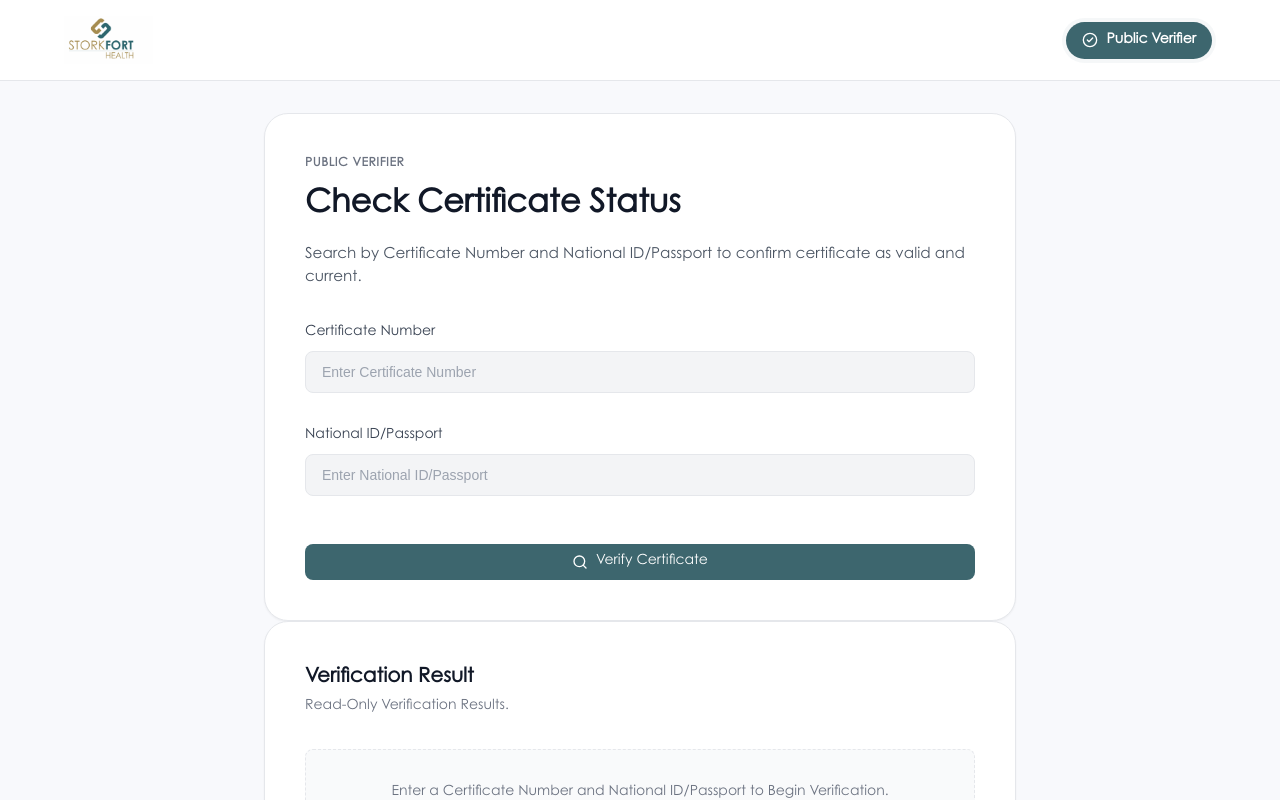
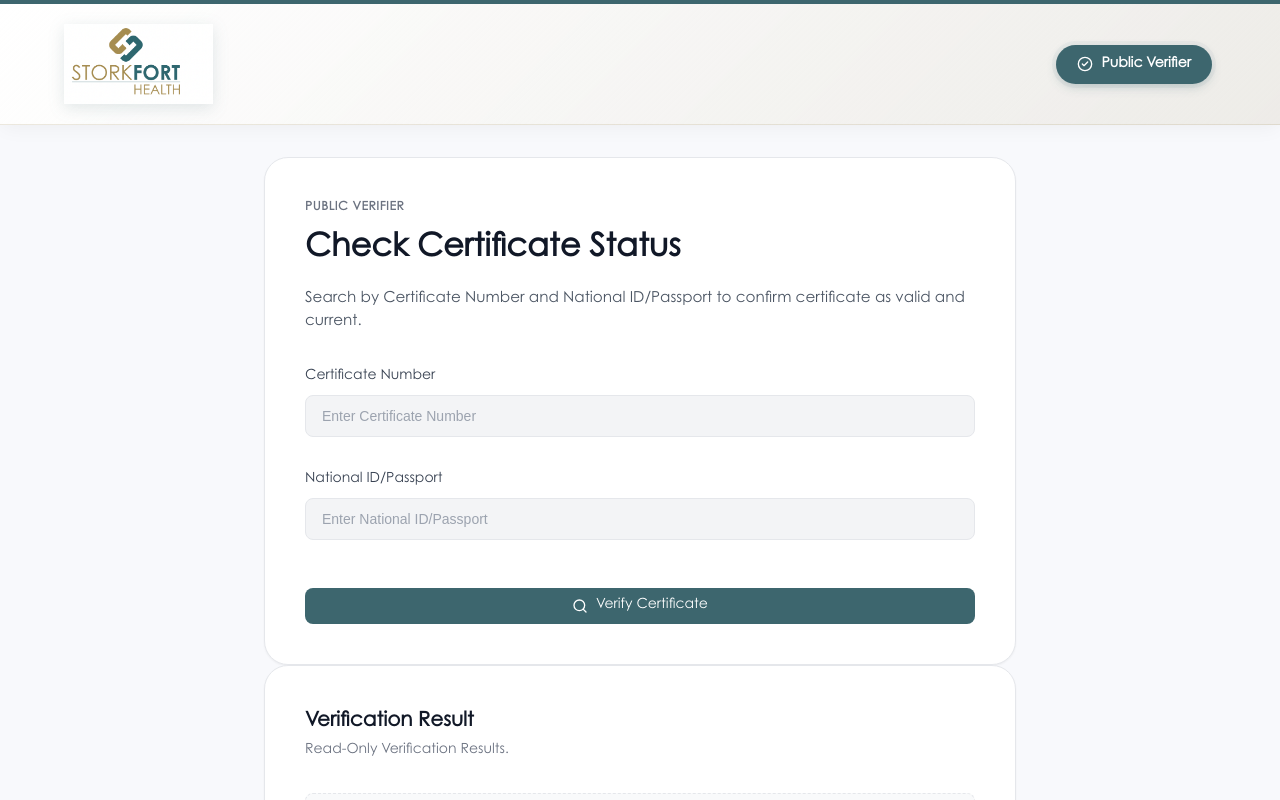
Before and after one commit to Frankmona/storkhealth, a Next.js app: page / in a window 1280 px wide. Shown: the top 800 px of the page. Built offline with nearby package versions, Linux system fonts and the light colour scheme.

Commit message:
Enhance header beauty with soft gold gradient, shadows, and interactive logo

```diff
--- a/src/app/globals.css
+++ b/src/app/globals.css
@@ -125,15 +125,21 @@ button {
 .btn-nav {
   background-color: transparent;
   color: var(--color-primary);
-  padding: 0.5rem 1rem;
+  padding: 0.5rem 1.25rem;
+  border-radius: var(--radius-full);
+  font-weight: 500;
+  border: 1px solid transparent;
+  transition: all var(--transition-fast);
 }
 .btn-nav:hover {
-  background-color: rgba(61, 102, 110, 0.1);
+  background-color: rgba(61, 102, 110, 0.05);
+  border: 1px solid rgba(61, 102, 110, 0.1);
 }
 .btn-nav.active {
   background-color: var(--color-primary);
   color: white;
   font-weight: 600;
+  box-shadow: 0 4px 12px -2px rgba(61, 102, 110, 0.3);
 }
 
 .input-field {
@@ -186,10 +192,12 @@ button {
 
 /* Header */
 .header-dark {
-  background-color: var(--color-surface);
-  padding: 1rem;
+  background: linear-gradient(135deg, #ffffff 0%, rgba(162, 142, 89, 0.12) 100%);
+  padding: 1.25rem 1rem;
   color: var(--color-primary);
-  border-bottom: 1px solid var(--color-border);
+  border-bottom: 1px solid rgba(162, 142, 89, 0.2);
+  box-shadow: 0 4px 20px -2px rgba(0, 0, 0, 0.05);
+  border-top: 4px solid var(--color-primary);
 }
 
 /* Utility classes */
--- a/src/components/TopNavigation.tsx
+++ b/src/components/TopNavigation.tsx
@@ -15,8 +15,8 @@ export function TopNavigation() {
     <div className="header-dark">
       <div className="container flex items-center justify-between">
         <div className="flex items-center gap-4">
-          <div style={{ display: 'flex', alignItems: 'center' }}>
-            <img src="/logo.png" alt="Storkfort Health Logo" style={{ height: '48px', width: 'auto' }} />
+          <div style={{ display: 'flex', alignItems: 'center', transition: 'transform 0.3s ease' }} onMouseOver={(e) => e.currentTarget.style.transform = 'scale(1.02)'} onMouseOut={(e) => e.currentTarget.style.transform = 'scale(1)'}>
+            <img src="/logo.png" alt="Storkfort Health Logo" style={{ height: '80px', width: 'auto', filter: 'drop-shadow(0 4px 8px rgba(61, 102, 110, 0.15))' }} />
           </div>
         </div>
 
```
